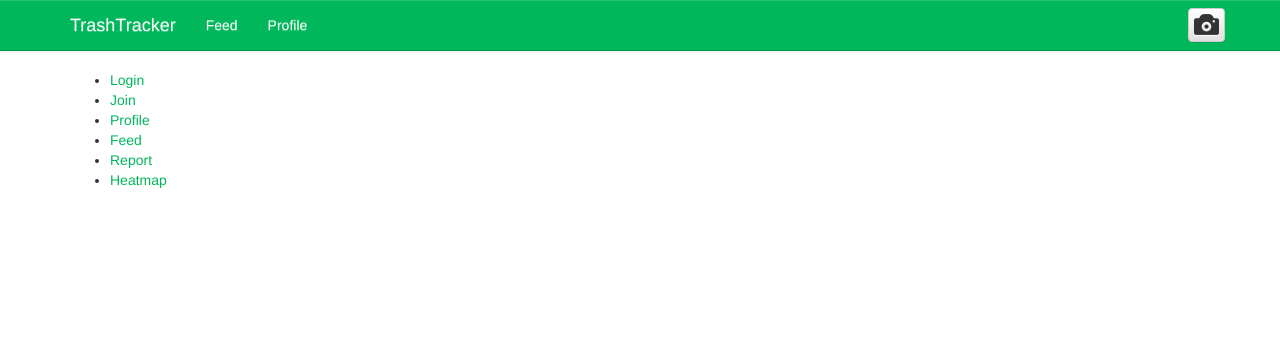
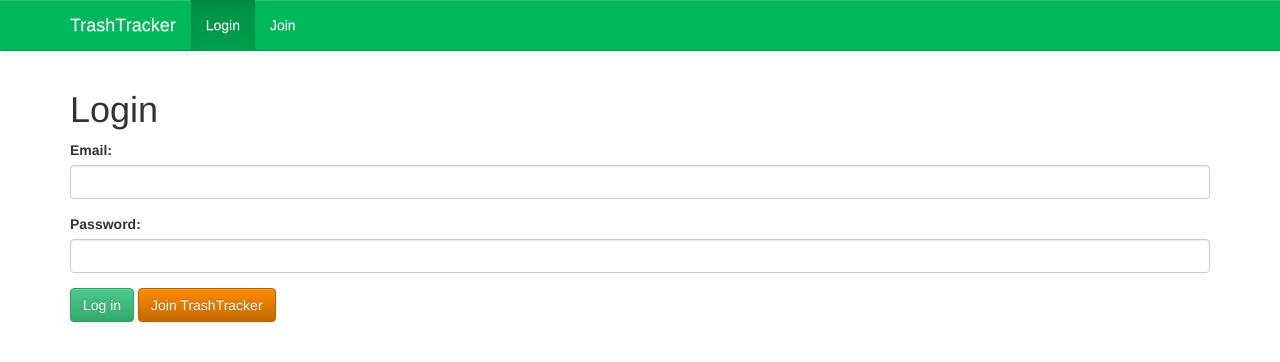
Before and after one commit to kocsenc/FoodTracker, a Jekyll site: the page built from index.html, in a window 1280 px wide. Shown: the top 362 px of the page. Built offline with Jekyll 4.4.1, drawn with Linux system fonts in a browser that asks for light colours; nearby versions of some CDN libraries.

Commit message:
Moved login to index, and updated references. Added a page listing (internal).

```diff
--- a/_includes/header.html
+++ b/_includes/header.html
@@ -4,7 +4,7 @@
             <a class="navbar-brand" href="/">TrashTracker</a>
         </div>
         <div id="navbar">
-            {% if page.url != "/login/" and page.url != "/join/" %}
+            {% if page.url != "/" and page.url != "/join/" %}{% comment %} "/login/" is now "/" {% endcomment %}
             <ul class="nav navbar-nav">
                 <li {% if page.url == "/feed/" %} class="active" {% endif %}>
                     <a href="/feed">Feed</a>
@@ -24,8 +24,8 @@
             </ul>
             {% else %}
             <ul class="nav navbar-nav">
-                <li {% if page.url == "/login/" %} class="active" {% endif %}>
-                    <a href="/login">Login</a>
+                <li {% if page.url == "/" %} class="active" {% endif %}>{% comment %} "/login/" is now "/" {% endcomment %}
+                    <a href="/">Login</a>
                 </li>
                 <li {% if page.url == "/join/" %} class="active" {% endif %}>
                     <a href="/join">Join</a>
--- a/index.html
+++ b/index.html
@@ -1,24 +1,17 @@
 ---
-title: Welcome!
+title: Login
 ---
+<h1>Login</h1>
 
-<ul>
-    <li>
-        <a href="/login">Login</a>
-    </li>
-    <li>
-        <a href="/join">Join</a>
-    </li>
-    <li>
-        <a href="/profile">Profile</a>
-    </li>
-    <li>
-        <a href="/feed">Feed</a>
-    </li>
-    <li>
-        <a href="/report">Report</a>
-    </li>
-    <li>
-        <a href="/heatmap">Heatmap</a>
-    </li>
-</ul>
+<form role="form" action="/feed">
+    <div class="form-group">
+        <label for="email">Email:</label>
+        <input type="email" class="form-control" id="email">
+    </div>
+    <div class="form-group">
+        <label for="password">Password:</label>
+        <input type="password" class="form-control" id="password">
+    </div>
+    <button type="submit" class="btn btn-success">Log in</button>
+    <a class="btn btn-warning" href="/join" role="button">Join TrashTracker</a>
+</form>
```
Also changed, not shown: login.html (deleted, +0 -17 lines), pages.html (added, +33 -0 lines).
